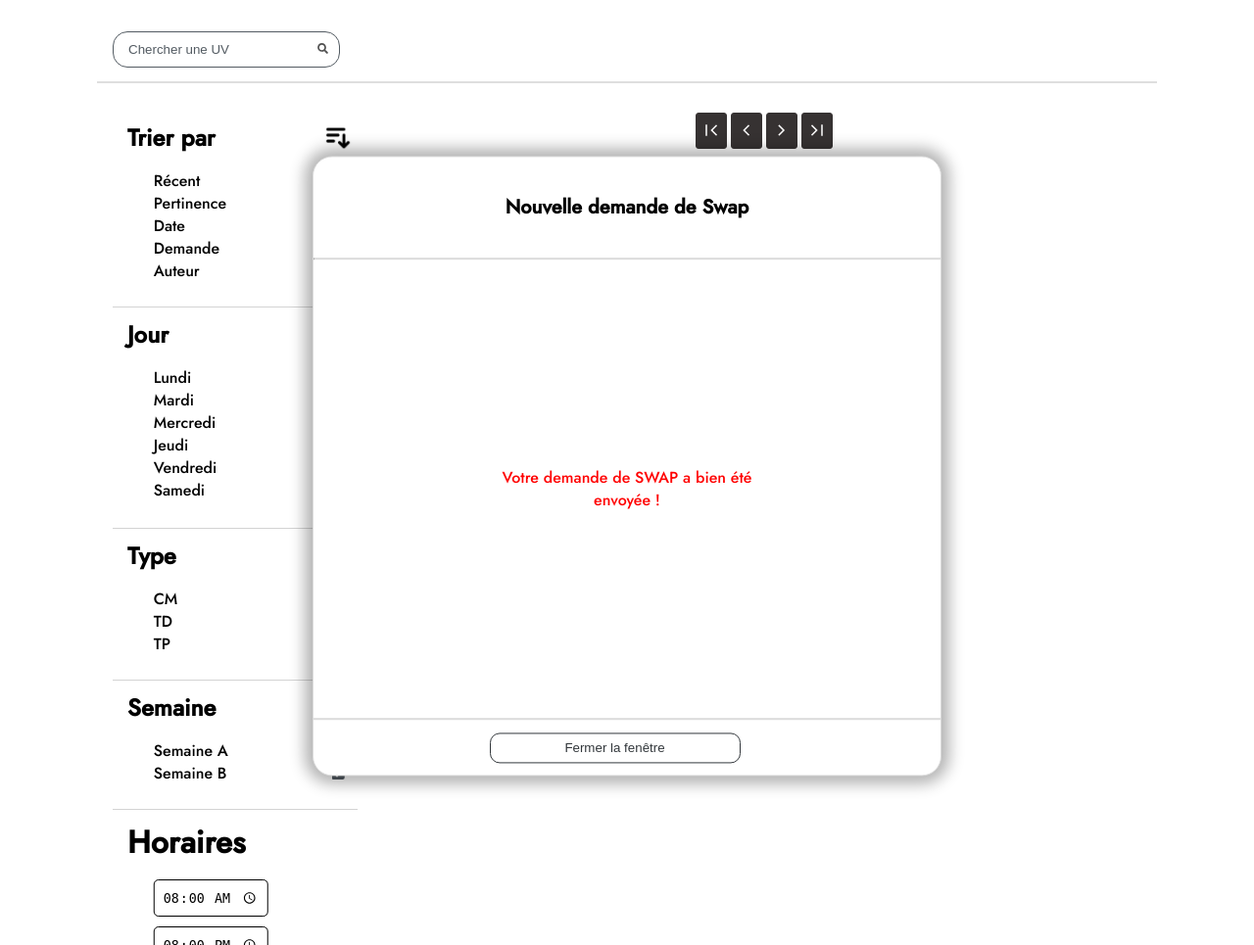
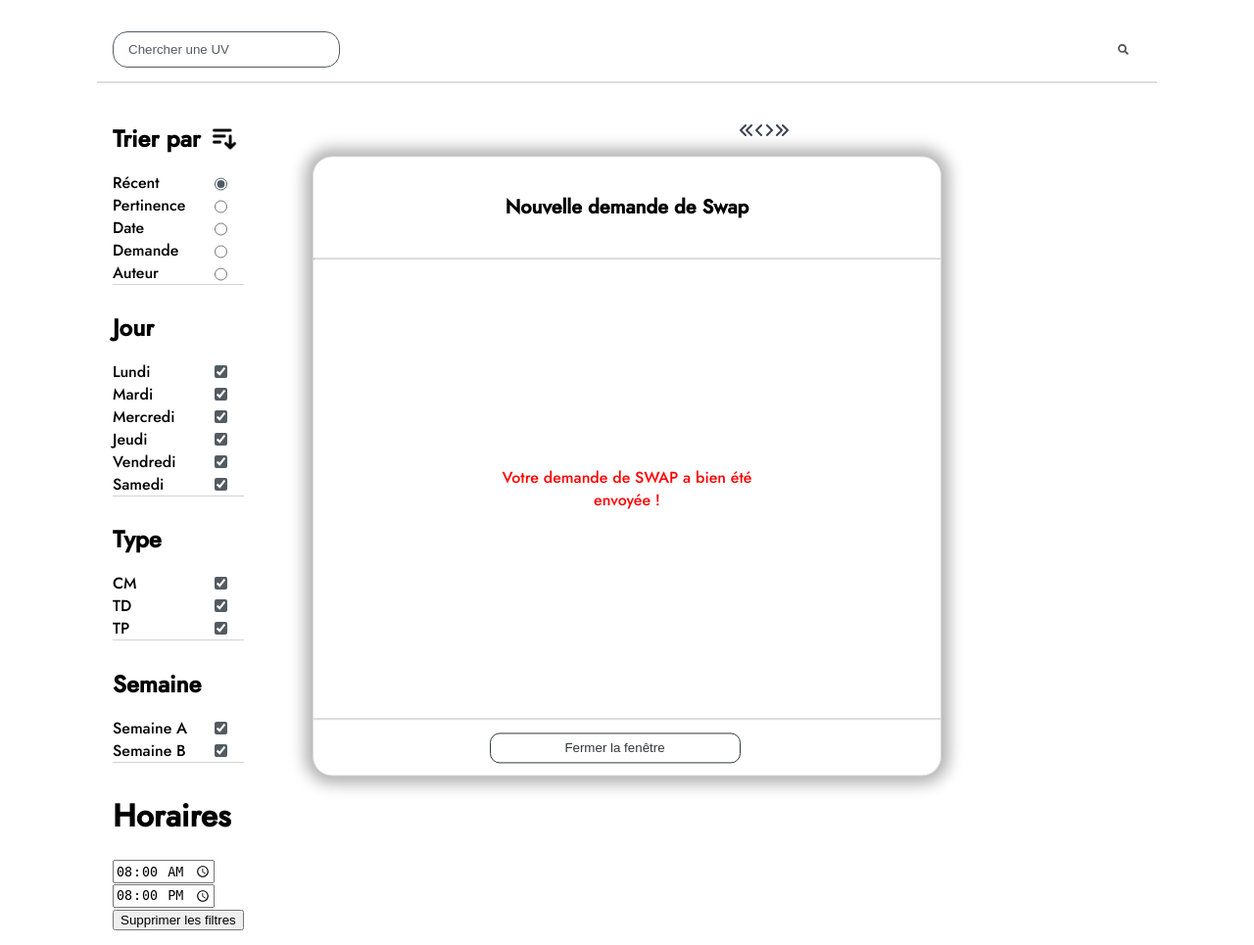
Before and after one commit to UTCsilvaluc/UT-Swap, a PHP site: page /php/demandes.php in a window 1280 px wide. Shown: the part 100-1065 px from the top of the page at 98% size. Run offline with PHP 8.4, Linux system fonts and the light colour scheme; the visitor is signed in with stand-in values (Sample User, id 1); data that the repository does not hold is empty; some libraries are stand-ins or nearby versions.

Commit message:
Correction bug supprimer filtre Prochaine tâche : design filtre des profs

```diff
--- a/js/demandes.js
+++ b/js/demandes.js
@@ -18,19 +18,25 @@ function copierLien(element) {
     var heureFin;
     // Vérifier si des correspondances ont été trouvées
     if (matchResult) {
-
         heureDebut = matchResult[1];
         heureFin = matchResult[2];
     }
-    // Créer le lien avec les informations
-    var lien = "../php/demandes.php?codeUV=" + encodeURIComponent(uvType.split(" - ")[0]) +
-        "&type=" + encodeURIComponent(uvType.split(" - ")[1]) +
-        "&hDebut=" + encodeURIComponent(heureDebut) +
-        "&hFin=" + encodeURIComponent(heureFin);
+
+    // Récupérer les paramètres GET actuels de l'URL
+    var urlParams = new URLSearchParams(window.location.search);
+
+    // Ajouter les nouveaux paramètres
+    urlParams.set('codeUV', encodeURIComponent(uvType.split(" - ")[0]));
+    urlParams.set('type', encodeURIComponent(uvType.split(" - ")[1]));
+    urlParams.set('hDebut', encodeURIComponent(heureDebut));
+    urlParams.set('hFin', encodeURIComponent(heureFin));
+
+    // Reconstruire l'URL avec les nouveaux paramètres
+    var lien = "?" + urlParams.toString();
 
     // Créer un élément textarea temporaire pour copier le texte dans le presse-papiers
     var textarea = document.createElement('textarea');
-    textarea.value = lien;
+    textarea.value = window.location.origin + window.location.pathname + lien;
     document.body.appendChild(textarea);
     textarea.select();
     document.execCommand('copy');
@@ -40,6 +46,7 @@ function copierLien(element) {
     alert("Le lien a été copié dans le presse-papiers !");
     event.stopPropagation();
 }
+
 
 function clickDemande(element) {
 
@@ -530,6 +537,7 @@ function canDisplayCourses(event) {
         var type = liste_type[i].innerHTML.trim(); // Récupérer le contenu HTML de l'élément et supprimer les espaces
         typeActifs.push(type);
     }
+    console.log(JSON.stringify(typeActifs));
     params.append('type' , JSON.stringify(typeActifs));
     // Créer un nouvel objet URLSearchParams avec la chaîne de requête de l'URL actuelle
     var currentParams = new URLSearchParams(window.location.search);
@@ -581,7 +589,7 @@ function calculDecimal(nombre) {
     return heuresDebut + minutesDebut / 60;
 }
 function resetFilter(){
-    document.getElementById('filterContainer1').innerHTML = "<div class=\"filtre_parent\" id=\"filter\">\n" +
+    document.getElementById('filterContainer1').innerHTML = "                    <div class=\"filtre_parent\" id=\"filter\">\n" +
         "                        <span class=\"alignTrier\">\n" +
         "                            <h1 class=\"filtre_entete\">Trier par</h1>\n" +
         "                            <img id=\"trierDecroissant\" src=\"../svg/filter_decroissant.png\" alt=\"\" onclick=\"inverserOrdre()\">\n" +
@@ -630,12 +638,14 @@ function resetFilter(){
         "                    </div>\n" +
         "                    <div class=\"buttonFiltres\">\n" +
         "                        <button class=\"filtreButton\" id=\"appliquerFiltre\" onclick=\"resetFilter(event)\">Supprimer les filtres</button>\n" +
-        "                    </div>";
+        "                    </div>\n" +
+        "                </div>";
     var divs_demande = document.getElementsByClassName("div_demande");
     Array.from(divs_demande).forEach(function(div) {
         div.style.display = 'flex';
     });
     window.history.replaceState({}, document.title, window.location.pathname);
+    afficherPage(currentPage);
 }
 
 function ouvrirBaseDeDonnees() {
@@ -844,7 +854,9 @@ function appliquerFiltres() {
     }
     if (params.has("type")){
         const types = params.get('type');
+        console.log(types);
         Array.from(document.querySelectorAll("#spanType input")).forEach(labelType => {
+            console.log(labelType.id.slice(7));
             if (!(types.includes(labelType.id.slice(7)))){
                 labelType.click();
             }
@@ -880,7 +892,6 @@ function appliquerFiltres() {
 document.addEventListener('change', function(event) {
     const element = event.target;
     if (element.classList.contains('filtre')) {
-        mettreAJourURL();
         appliquerFiltres();
     }
 });
--- a/php/demandes.php
+++ b/php/demandes.php
@@ -5,9 +5,8 @@
     <meta name="viewport" content="width=device-width, initial-scale=1.0">
     <link rel="stylesheet" href="../css/demandes.css">
     <link rel="stylesheet" href="../css/demande_content.css">
-    <link rel="stylesheet" href="../css/filtre.css">
+    <link rel="stylesheet" href="../css/emploiDuTemps.css">
     <script src="https://kit.fontawesome.com/30cc72a8f6.js" crossorigin="anonymous"></script>
-    <link rel="stylesheet" href="https://fonts.googleapis.com/css2?family=Material+Symbols+Outlined:opsz,wght,FILL,GRAD@20..48,100..700,0..1,-50..200" />
     <title>Demandes - UT'Swap</title>
     <link rel="icon" href="../img/logo.png" type="image/x-icon">
 </head>
@@ -15,11 +14,8 @@
     <?php include "header.php" ?>
     <main>
         <div class="demandes_filtre_parent">
-            <div>
             <input class="filtreInput" type="text" name="codeUV" id="filtre_demandes_codeUV" placeholder="Chercher une UV" value="<?= $_GET['codeUV'] ?? ''; ?>" maxlength="4" minlength="4">
             <img src="../svg/search.svg" class="researchLogoSvg">
-            </div>
-            <img class="svgFiltre" title="Filtrer les demandes" src="../svg/FILTRE_FILTRE.svg" onclick="openFiltre(event)">
         </div>
         <hr>
         <div class="main_conteneur">
@@ -85,7 +81,6 @@
             </div>
             <div class="PageContent">
                 <div class="demandesControl">
-                    <div class="demande_background_container">
                     <div class="demande_container" id="demande_container1">
                         <?php
                         // Supposons que $result soit votre tableau de résultats de la requête SQL
@@ -158,13 +153,12 @@
                                 </div>
                             <?php } } ?>
                     </div>
-                    </div>
                     <span class="svgPage">
-                        <span class="material-symbols-outlined" onclick="firstPage()">first_page</span>
-                        <span class="material-symbols-outlined" onclick="previousPage()">chevron_left</span>
+                        <i class="fa-solid fa-angles-left" style="color: #3a4150;" onclick="firstPage()"></i>
+                        <i class="fa-solid fa-angle-left" style="color: #3a4150;" onclick="previousPage()"></i>
                         <span id="pageList"></span>
-                        <span class="material-symbols-outlined" onclick="nextPage()">chevron_right</span>
-                        <span class="material-symbols-outlined" onclick="lastPage()">last_page</span>
+                        <i class="fa-solid fa-angle-right" style="color: #3a4150;" onclick="nextPage()"></i>
+                        <i class="fa-solid fa-angles-right" style="color: #3a4150;" onclick="lastPage()"></i>
                     </span>
             </div>
             </div>
```
Lines whose indentation alone changed are shown as unchanged.
